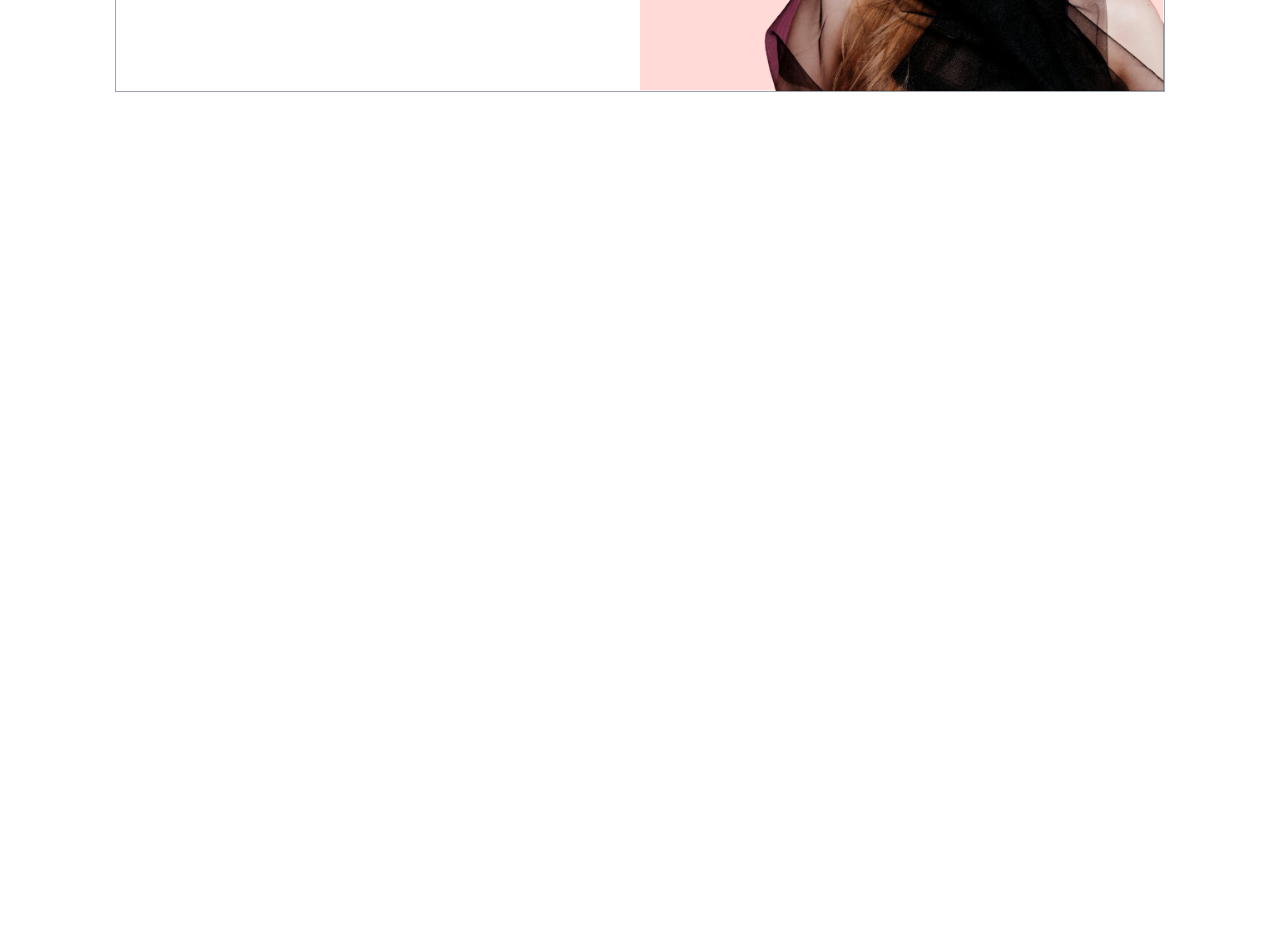
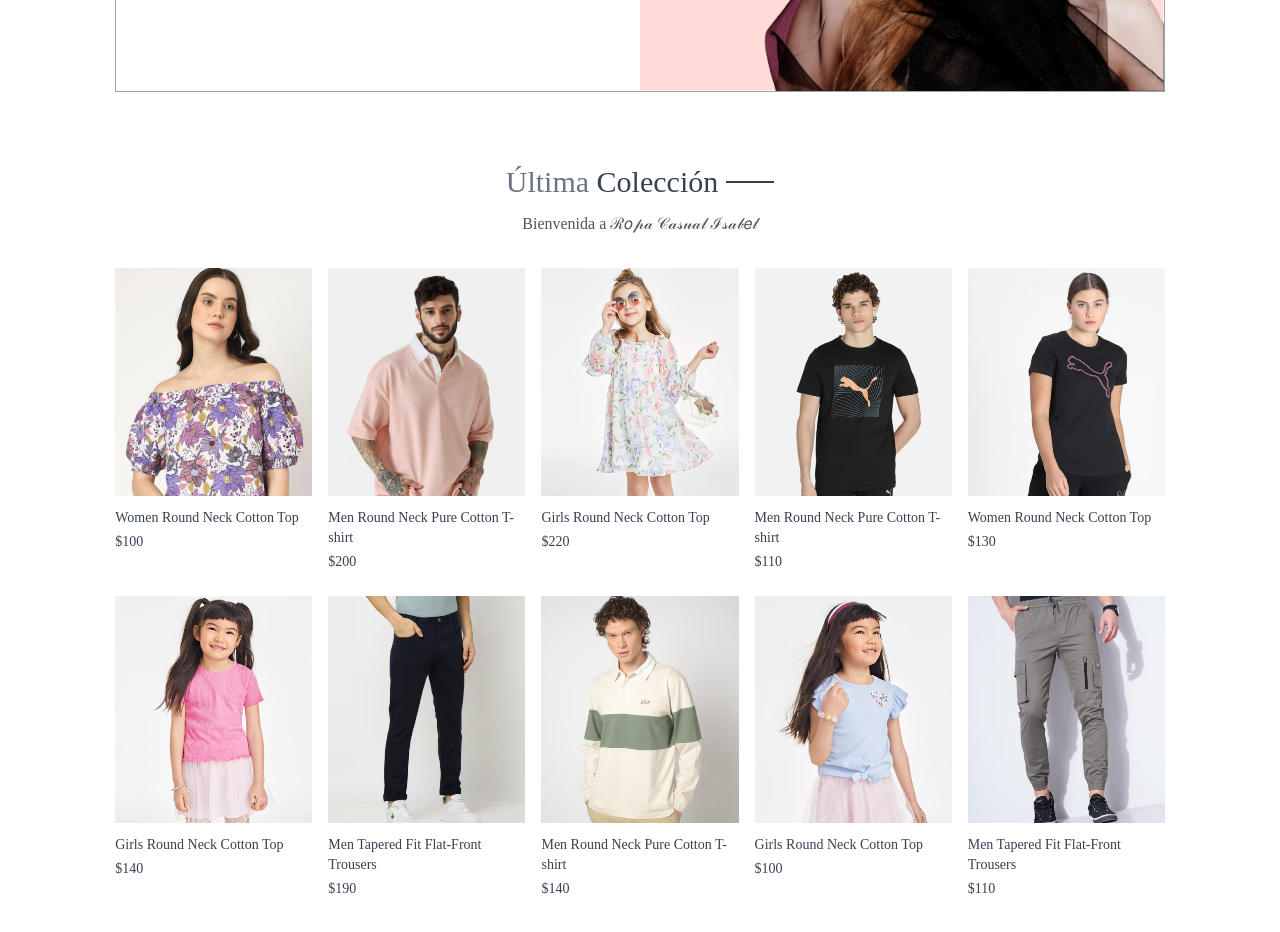
Before and after one commit to Lilian1306/ecommerce_app, a React (Vite) app in the folder frontend/: page / in a window 1280 px wide. Shown: the part 440-1372 px from the top of the page. Before the commit the page ends 800 px from the top, so only its background shows below. Built offline with nearby package versions, Linux system fonts and the light colour scheme.

Commit message:
Creando y mostrando el componente con los 10 ultimos lanzamientos nuevos

```diff
--- /dev/null
+++ b/frontend/src/components/LatestCollection.jsx
@@ -0,0 +1,34 @@
+import { useContext, useEffect, useState } from "react"
+import { ShopContext } from "../context/ShopContext"
+import Title from "./Title";
+import ProductItem from "./ProductItem";
+
+
+export default function LatestCollection() {
+
+    const { products} = useContext(ShopContext);
+    const [latestProduct, setLatestProducts] = useState([])
+
+    useEffect(() => {
+       setLatestProducts(products.slice(0,10))
+    },[])
+
+  return (
+    <div className="my-10">
+      <div className="text-center py-8 text-3xl">
+       <Title text1={'Última'}  text2={'Colección'}/>
+       <p className="w-3/4 m-auto text-xs sm:text-sm md:text-base text-gray-600 ">Bienvenida a ℛ𝑜𝓅𝒶 𝒞𝒶𝓈𝓊𝒶𝓁 ℐ𝓈𝒶𝒷𝑒𝓁</p>
+      </div>
+
+      {/**Rendering Products */}
+      <div className="grid grid-cols-2 sm:grid-cols-3 md:grid-cols-4 lg:grid-cols-5 gap-4 gap-y-6">
+        {
+            latestProduct.map((item, index) => (
+                <ProductItem key={index} id={item._id} image={item.image} name={item.name} price={item.price}/>
+            ))
+        }
+      </div>
+
+    </div>
+  )
+}
--- a/frontend/src/components/Navbar.jsx
+++ b/frontend/src/components/Navbar.jsx
@@ -8,7 +8,7 @@
 
   return (
     <div className="flex items-center justify-between py-5 font-medium">
-        <img src={assets.logo} className='w-[249px] text-center' alt="" />
+       <Link to='/'> <img src={assets.logo} className='w-[249px] text-center' alt="" /> </Link>
 
         <ul className='hidden sm:flex gap-5 text-sm text-gray-700'>
             <NavLink to='/' className='flex flex-col items-center gap-1'>
@@ -55,7 +55,7 @@
          <div className={`absolute top-0 bottom-0 overflow-hidden bg-white transition-all ${visible ? 'w-full' : 'w-0'}`}>
             <div className='flex flex-col text-gray-600'>
               <div onClick={()=> setVisible(false) } className='flex items-center gap-4 p-3 cursor-pointer'>
-                <img src={assets.dropdown_icon} classNamealt='h-4 rotate-100' alt=''/>
+                <img src={assets.dropdown_icon} className='h-4 rotate-100' alt=''/>
                   <p>Back</p>
               </div>
               <NavLink onClick={()=>setVisible(false)} className='py-2 pl-6 border' to='/'>HOME</NavLink>
--- /dev/null
+++ b/frontend/src/components/ProductItem.jsx
@@ -0,0 +1,18 @@
+
+import React, { useContext } from 'react'
+import { ShopContext } from '../context/ShopContext'
+import { Link } from 'react-router-dom'
+
+export default function ProductItem({id,image,name,price}) {
+
+    const {currency} = useContext(ShopContext);
+  return (
+    <Link className='text-gray-700 cursor-pointer' to={`/product/${id}`}>
+        <div className='overflow-hidden'>
+         <img className='hover:scale-110 transition ease-in-out' src={image[0]} alt=''/>
+        </div>
+        <p className='pt-3 pb-1 text-sm'>{name}</p>
+        <p className='text-sm font-medium'>{currency}{price}</p>
+    </Link>
+  )
+}
--- /dev/null
+++ b/frontend/src/components/Title.jsx
@@ -0,0 +1,10 @@
+import React from 'react'
+
+export default function Title({text1, text2}) {
+  return (
+    <div className='inline-flex gap-2 items-center mb-3'>
+      <p className='text-gray-500'> {text1}  <span className='text-gray-700 font-medium'>{text2}</span></p>
+      <p className='w-8 sm:w-12 h-[1px] sm:h-[2px] bg-gray-700'></p>
+    </div>
+  )
+}
--- /dev/null
+++ b/frontend/src/context/ShopContext.jsx
@@ -0,0 +1,22 @@
+import { createContext } from "react";
+import { products } from "../assets/assets";
+
+export const ShopContext = createContext();
+
+const ShopContextProvider = (props) => {
+
+    const currency = '$';
+    const delivery_fee = 10;
+
+    const value = {
+         products , currency, delivery_fee
+    }
+
+    return (
+        <ShopContext.Provider value={value}>
+            {props.children}
+        </ShopContext.Provider>
+    )
+}
+
+export default ShopContextProvider;
--- a/frontend/src/index.css
+++ b/frontend/src/index.css
@@ -12,10 +12,15 @@
    font-family: Outif;
 }
 
-
-
 .prata-regular {
    font-family: "Prata", serif;
    font-weight: 400;
    font-style: normal;
  }
+
+ @media (max-width:640px) {
+   a.active{
+      background-color: black;
+      color: white;
+   }
+ }
--- a/frontend/src/main.jsx
+++ b/frontend/src/main.jsx
@@ -2,9 +2,12 @@
 import './index.css'
 import App from './App.jsx'
 import { BrowserRouter} from 'react-router-dom'
+import ShopContextProvider from './context/ShopContext.jsx'
 
 createRoot(document.getElementById('root')).render(
   <BrowserRouter>
-    <App />
-  </BrowserRouter>,
+    <ShopContextProvider>
+      <App />
+  </ShopContextProvider>
+    </BrowserRouter>,
 )
--- a/frontend/src/pages/Home.jsx
+++ b/frontend/src/pages/Home.jsx
@@ -1,10 +1,12 @@
 import React from 'react'
 import Hero from '../components/Hero'
+import LatestCollection from '../components/LatestCollection'
 
 export default function Home() {
   return (
     <div>
       <Hero/>
+      <LatestCollection/>
     </div>
   )
 }
```
